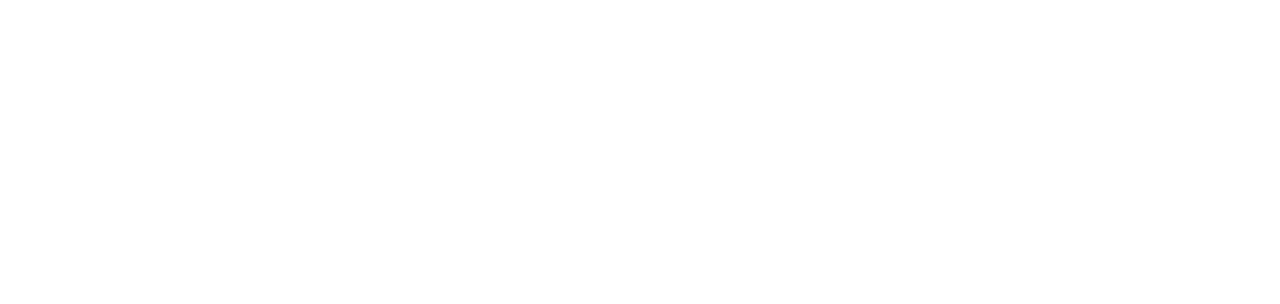
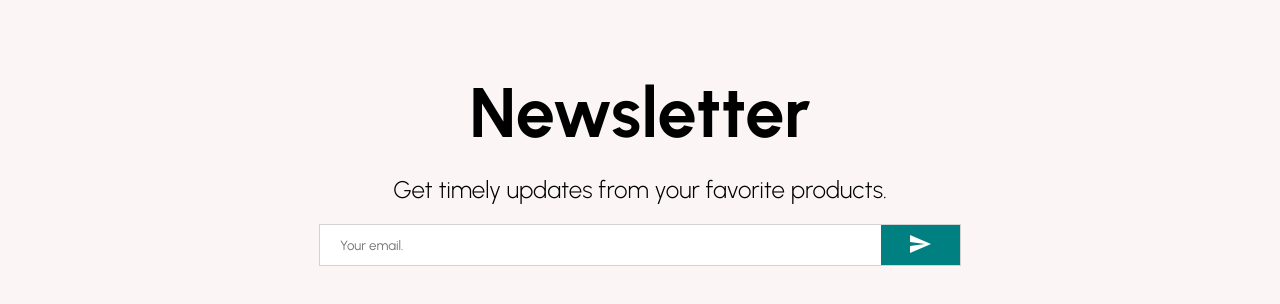
Before and after one commit to jonandonigv/Eshop, a React (Create React App) app in the folder client/: page / in a window 1280 px wide. Shown: the part 2328-2632 px from the top of the page. Before the commit the page ends 2256 px from the top, so only its background shows below. Built offline with nearby package versions, Linux system fonts and the light colour scheme.

Commit message:
Newsletter

```diff
--- /dev/null
+++ b/client/src/components/Newsletter/Newsletter.jsx
@@ -0,0 +1,62 @@
+import React from "react";
+import styled from "styled-components";
+import SendIcon from "@mui/icons-material/Send";
+
+const Container = styled.div`
+  height: 60vh;
+  background-color: #fcf5f5;
+  display: flex;
+  align-items: center;
+  justify-content: center;
+  flex-direction: column;
+`;
+
+const Title = styled.h1`
+  font-size: 70px;
+  margin-bottom: 20px;
+`;
+
+const Desc = styled.div`
+  font-size: 24px;
+  font-weight: 300;
+  margin-bottom: 20px;
+`;
+
+const InputContainer = styled.div`
+  width: 50%;
+  height: 40px;
+  background-color: white;
+  display: flex;
+  justify-content: space-between;
+  border: 1px solid lightgray;
+`;
+
+const Input = styled.input`
+  border: none;
+  flex: 8;
+  padding-left: 20px;
+`;
+
+const Button = styled.button`
+  flex: 1;
+  border: none;
+  background-color: teal;
+  color: white;
+`;
+
+const Newsletter = () => {
+  return (
+    <Container>
+      <Title>Newsletter</Title>
+      <Desc>Get timely updates from your favorite products.</Desc>
+      <InputContainer>
+        <Input placeholder="Your email." />
+        <Button>
+          <SendIcon />
+        </Button>
+      </InputContainer>
+    </Container>
+  );
+};
+
+export default Newsletter;
--- a/client/src/pages/Home/Home.jsx
+++ b/client/src/pages/Home/Home.jsx
@@ -2,6 +2,7 @@
 import { Announcement } from "../../components/Announcement/Announcement";
 import Categories from "../../components/Categories/Categories";
 import { Navbar } from "../../components/Navbar/Navbar";
+import Newsletter from "../../components/Newsletter/Newsletter";
 import Products from "../../components/Products/Products";
 import Slider from "../../components/Slider/Slider";
 
@@ -13,6 +14,7 @@
       <Slider />
       <Categories />
       <Products />
+      <Newsletter />
     </div>
   );
 };
```
